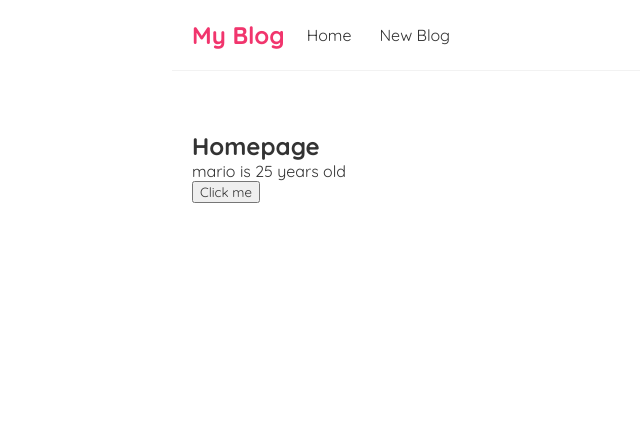
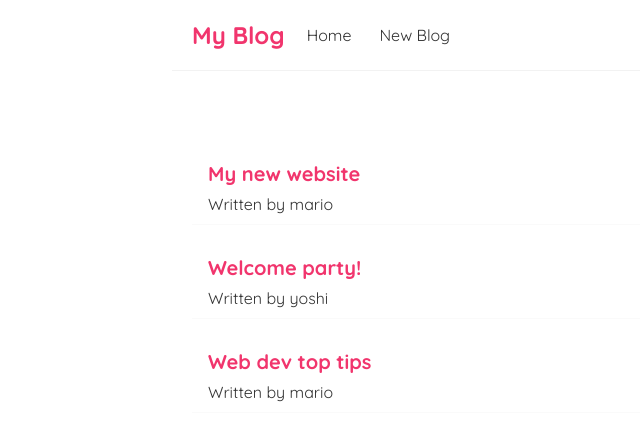
Before and after one commit to GCCSheep/react-blog, a React (Create React App) app: page / in a window 1280 px wide. Shown: the top 440 px of the page, without its empty margins (148-788 px from the left). Built offline with nearby package versions, Linux system fonts and the light colour scheme.

Commit message:
Output lists

```diff
--- a/src/Home.js
+++ b/src/Home.js
@@ -1,19 +1,20 @@
 import { useState } from "react";
 
 const Home = () => {
-    const [name, setName] = useState('mario');
-    const [age, setAge] = useState('25');
-
-    const handleClick = () => {
-        setName('luigi');
-        setAge(30);
-    }
+    const [blogs, setBlogs] = useState([
+        {title: 'My new website', body: 'lorem ipsum...', author: 'mario', id: 1},
+        {title: 'Welcome party!', body: 'lorem ipsum...', author: 'yoshi', id: 2},
+        {title: 'Web dev top tips', body: 'lorem ipsum...', author: 'mario', id: 3}
+    ]);
 
     return (
         <div className="home">
-            <h2>Homepage</h2>
-            <p>{name} is {age} years old</p>
-            <button onClick={handleClick}>Click me</button>
+            {blogs.map((blog) => (
+                <div className="blog-preview" key={blog.id}>
+                    <h2>{blog.title}</h2>
+                    <p>Written by {blog.author}</p>
+                </div>
+            ))}
         </div>
     );
 }
--- a/src/index.css
+++ b/src/index.css
@@ -39,3 +39,20 @@
     margin: 40px auto;
     padding: 20px;
 }
+
+/* blog previews / list */
+.blog-preview {
+    padding: 10px 16px;
+    margin: 20px 0;
+    border-bottom: 1px solid #fafafa;
+}
+
+.blog-preview:hover {
+    box-shadow: 1px 3px 5px rgba(0, 0, 0, 0.1);
+}
+
+.blog-preview h2 {
+    font-size: 20px;
+    color: #f1356d;
+    margin-bottom: 8px;
+}
```
